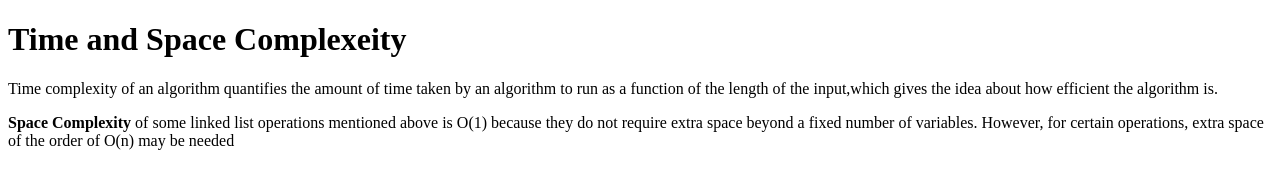
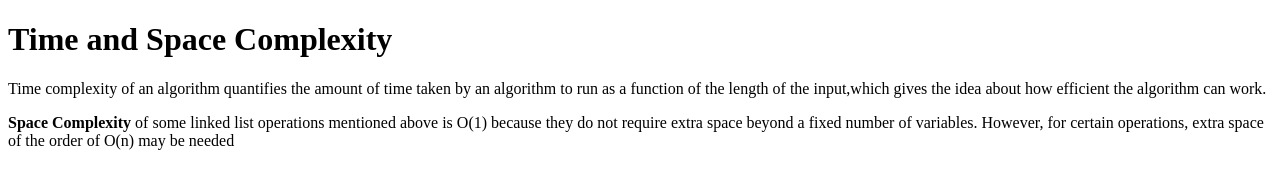
Before and after one commit to acciojob/time-and-space-complexity-shivanjalipatil, a website: page main.html in a window 1280 px wide. Drawn offline with Linux system fonts and the light colour scheme.

Commit message:
created a submission

```diff
--- a/main.html
+++ b/main.html
@@ -8,8 +8,8 @@
 
 <body>
 	<!-- the entire body must be written by student -->
-    <h1>Time and Space Complexeity</h1>
-	<p> Time complexity of an algorithm quantifies the amount of time taken by an algorithm to run as a function of the length of the input,which gives the idea about how efficient the algorithm is.</p>
+    <h1>Time and Space Complexity</h1>
+	<p> Time complexity of an algorithm quantifies the amount of time taken by an algorithm to run as a function of the length of the input,which gives the idea about how efficient the algorithm can work.</p>
 	<p><b>Space Complexity</b> of some linked list operations mentioned above is O(1) because they do not require extra space beyond a fixed number of variables. However, for certain operations, extra space of the order of O(n) may be needed</p>
 
 
```
